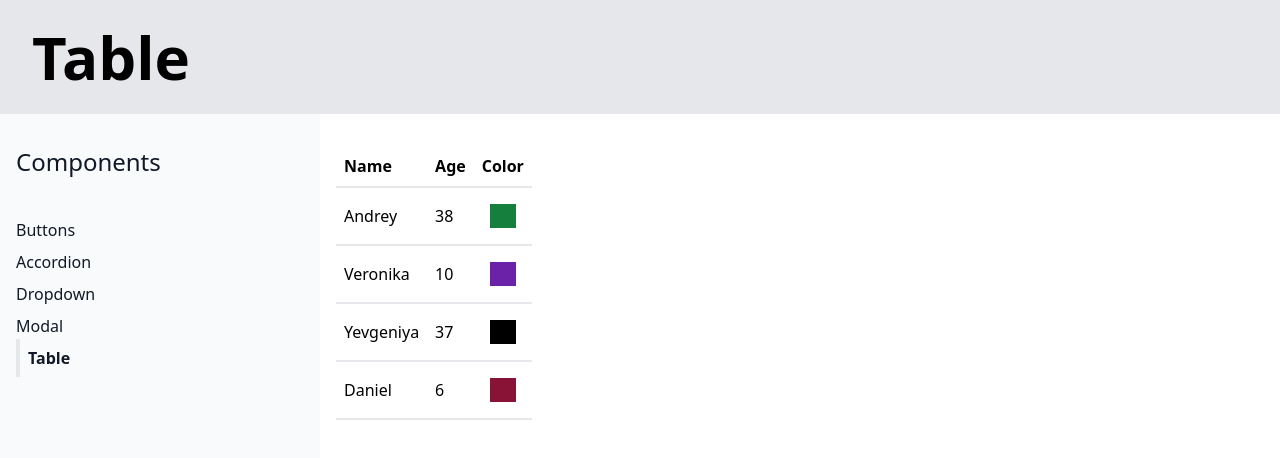
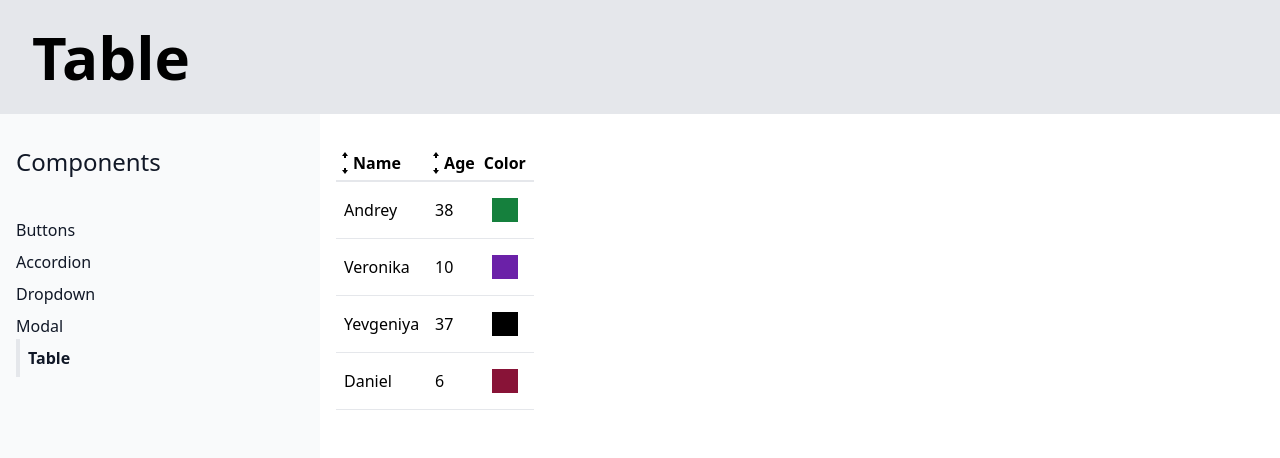
Before and after one commit to YevKo/design-system, a React (Create React App) app: page /table in a window 1280 px wide. Shown: the top 458 px of the page. Built offline with nearby package versions, Linux system fonts and the light colour scheme.

Commit message:
Making table sortable & custom hook

```diff
--- /dev/null
+++ b/src/components/table/SortableTable.js
@@ -0,0 +1,68 @@
+import { GoArrowSmallDown, GoArrowSmallUp } from 'react-icons/go';
+import Table from './Table';
+import useSort from '../../hooks/use-sort';
+
+function SortableTable(props) {
+  const { config, data } = props;
+  const { sortOrder, sortBy, sortedData, setSortColumn } = useSort(
+    data,
+    config
+  );
+
+  const updatedConfig = config.map((column) => {
+    if (!column.sortValue) {
+      return column;
+    }
+
+    return {
+      ...column,
+      header: () => (
+        <th
+          className="cursor-pointer hover:bg-gray-100"
+          onClick={() => setSortColumn(column.label)}
+        >
+          <div className="flex items-center">
+            {getIcons(column.label, sortBy, sortOrder)}
+            {column.label}
+          </div>
+        </th>
+      ),
+    };
+  });
+
+  return <Table {...props} data={sortedData} config={updatedConfig} />;
+}
+
+function getIcons(label, sortBy, sortOrder) {
+  if (label !== sortBy) {
+    return (
+      <div>
+        <GoArrowSmallUp />
+        <GoArrowSmallDown />
+      </div>
+    );
+  }
+
+  if (sortOrder === null) {
+    return (
+      <div>
+        <GoArrowSmallUp />
+        <GoArrowSmallDown />
+      </div>
+    );
+  } else if (sortOrder === 'asc') {
+    return (
+      <div>
+        <GoArrowSmallUp />
+      </div>
+    );
+  } else if (sortOrder === 'desc') {
+    return (
+      <div>
+        <GoArrowSmallDown />
+      </div>
+    );
+  }
+}
+
+export default SortableTable;
--- a/src/components/table/Table.js
+++ b/src/components/table/Table.js
@@ -1,28 +1,39 @@
-function Table({ data, config }) {
+import { Fragment } from 'react';
+
+function Table({ data, config, keyFn }) {
+
+    const renderedHeaders = config.map((column) => {
+        if (column.header) {
+            return <Fragment key={column.label}>{column.header()}</Fragment>;
+        }
+
+        return <th className="px-2" key={column.label}>{column.label}</th>;
+    });
+
+    const renderedRows = data.map((rowData) => {
+        const renderedCells = config.map((column) => {
+            return (
+                <td className="p-2" key={column.label}>
+                    {column.render(rowData)}
+                </td>
+            );
+        });
+
+        return (
+            <tr className="border-b" key={keyFn(rowData)}>
+            {renderedCells}
+            </tr>
+        );
+    });
+
 
     return (
         <table className="table-auto border-spacing-2">
             <thead>
-                <tr className="border-b-2">
-                    {
-                        config.map((column) => {
-                            return <th key={column.label} className="p-2">{column.label}</th>
-                        })
-                    }
-                </tr>
+                <tr className="border-b-2">{renderedHeaders}</tr>
             </thead>
             <tbody>
-                { data.map((rawData, index) => {
-                    return (
-                        <tr key={index} className="border-b-2">
-                            {
-                                config.map((column, index) => {
-                                    return <td key={index} className="p-2">{column.render(rawData)}</td>
-                                })
-                            }
-                        </tr>
-                    );
-                })}
+                {renderedRows}
             </tbody>
         </table>
     );
--- /dev/null
+++ b/src/hooks/use-sort.js
@@ -0,0 +1,54 @@
+import { useState } from 'react';
+
+function useSort(data, config) {
+  const [sortOrder, setSortOrder] = useState(null);
+  const [sortBy, setSortBy] = useState(null);
+
+  const setSortColumn = (label) => {
+    if (sortBy && label !== sortBy) {
+      setSortOrder('asc');
+      setSortBy(label);
+      return;
+    }
+
+    if (sortOrder === null) {
+      setSortOrder('asc');
+      setSortBy(label);
+    } else if (sortOrder === 'asc') {
+      setSortOrder('desc');
+      setSortBy(label);
+    } else if (sortOrder === 'desc') {
+      setSortOrder(null);
+      setSortBy(null);
+    }
+  };
+
+  // Only sort data if sortOrder && sortBy are not null
+  // Make a copy of the 'data' prop
+  // Find the correct sortValue function and use it for sorting
+  let sortedData = data;
+  if (sortOrder && sortBy) {
+    const { sortValue } = config.find((column) => column.label === sortBy);
+    sortedData = [...data].sort((a, b) => {
+      const valueA = sortValue(a);
+      const valueB = sortValue(b);
+
+      const reverseOrder = sortOrder === 'asc' ? 1 : -1;
+
+      if (typeof valueA === 'string') {
+        return valueA.localeCompare(valueB) * reverseOrder;
+      } else {
+        return (valueA - valueB) * reverseOrder;
+      }
+    });
+  }
+
+  return {
+    sortOrder,
+    sortBy,
+    sortedData,
+    setSortColumn,
+  };
+}
+
+export default useSort;
--- a/src/pages/TablePage.js
+++ b/src/pages/TablePage.js
@@ -1,24 +1,31 @@
-import Table from '../components/table/Table'
+import SortableTable from '../components/table/SortableTable'
 import users from './users.json';
 
 function TablePage() {
     const config = [
         {
-            "label": "Name",
-            "render": (user) => user.name
+            label: "Name",
+            render: (user) => user.name,
+            sortValue: (user) => user.name
         },
         {
-            "label": "Age",
-            "render": (user) => user.age
+            label: "Age",
+            render: (user) => user.age,
+            sortValue: (user) => user.age
         },
         {
-            "label": "Color",
-            "render": (user) => <div className={ `p-3 m-2 ${user.color}` }></div>
+            label: "Color",
+            render: (user) => <div className={ `p-3 m-2 ${user.color}` }></div>
         }
     ];
+
+    const keyFn = (user) => {
+        return user.name;
+    };
+
     return (
         <div className="TablePage">
-            <Table data={users.users} config={config}/>
+            <SortableTable data={users.users} config={config} keyFn={keyFn}/>
         </div>
     );
 }
```
